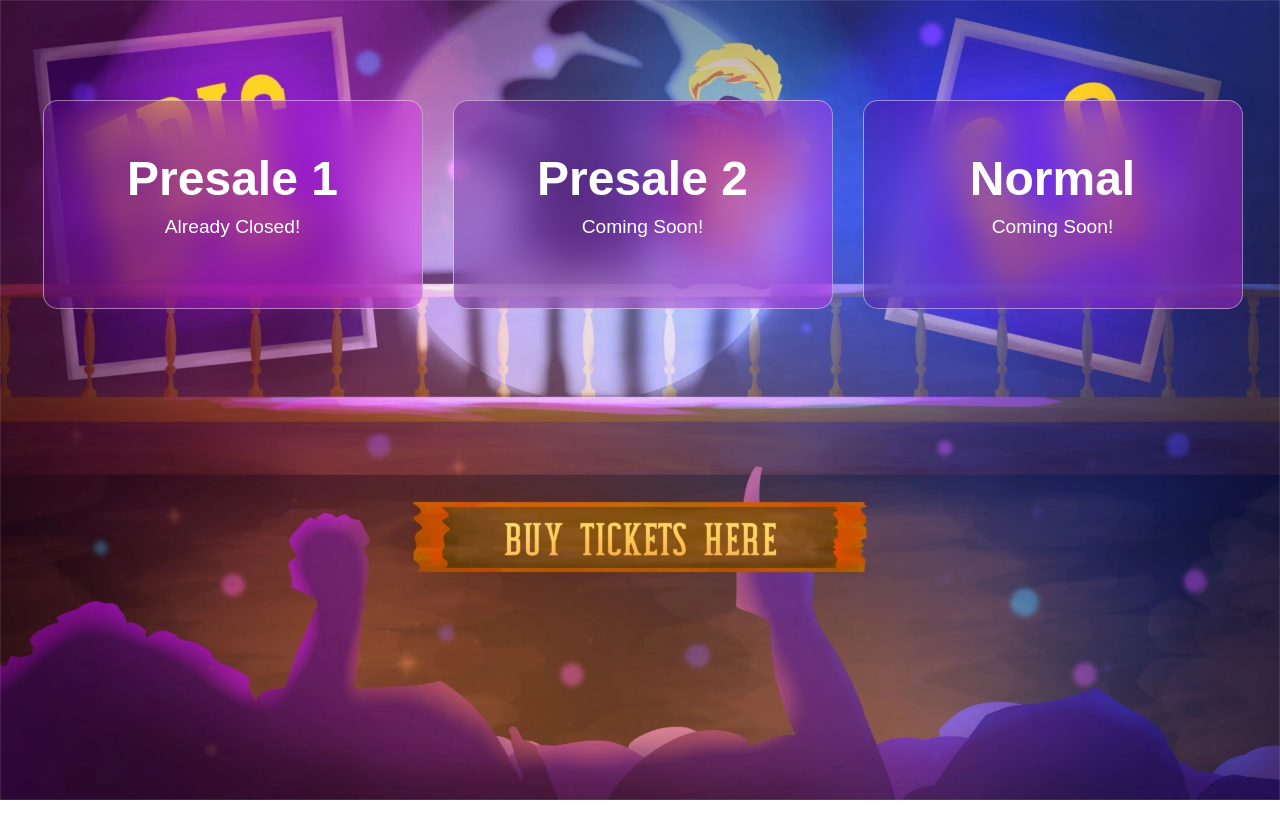
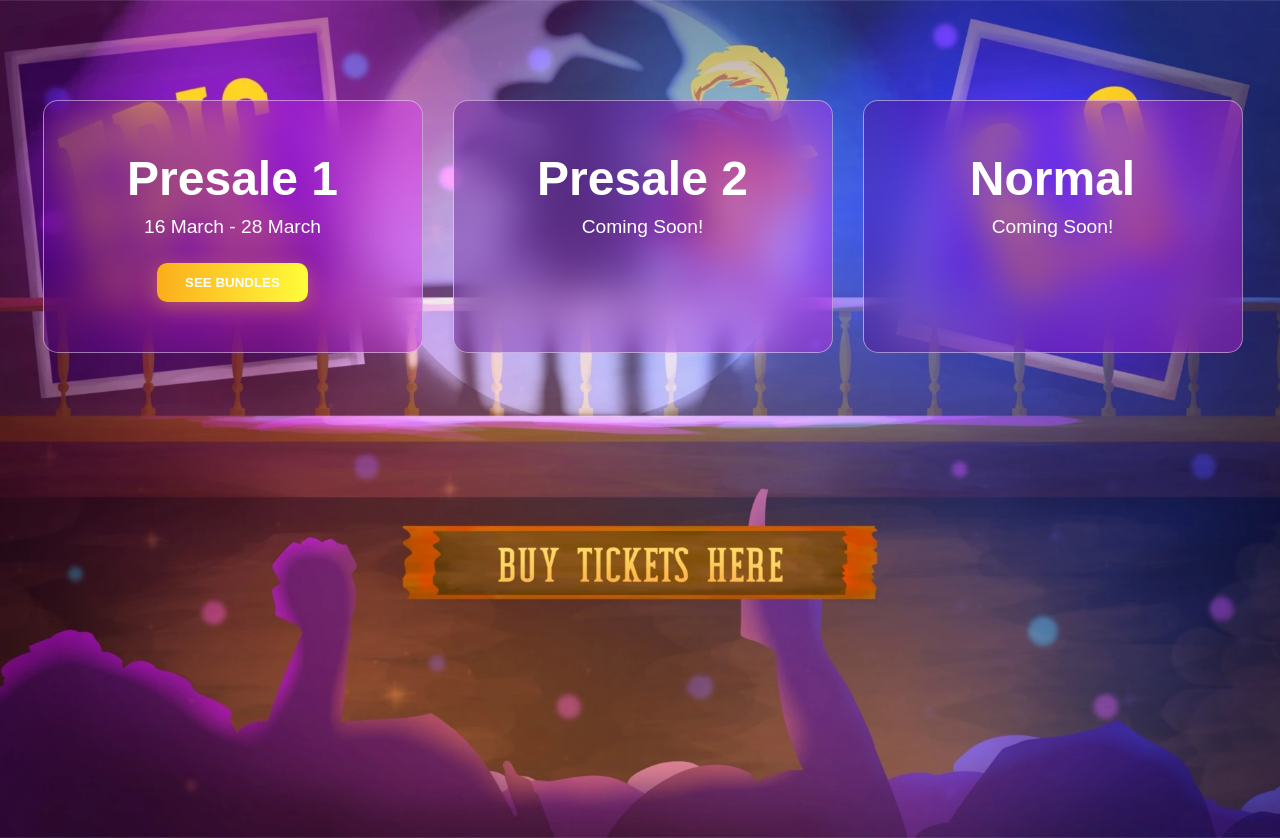
Before and after one commit to womiekom/epic6.0, a plain HTML site: page client/tickets/tickets.html in a window 1280 px wide. Before the commit the page ends 800 px from the top, so only its background shows below. Drawn offline with Linux system fonts and the light colour scheme; a web font is replaced by a local one.

Commit message:
Update tickets.html

```diff
--- a/client/tickets/tickets.html
+++ b/client/tickets/tickets.html
@@ -17,7 +17,8 @@
             <div class="ticket-grid">
                 <div class="ticket-card">
                     <h2>Presale 1</h2>
-                    <p class="date">Already Closed!</p>
+                    <p class="date">16 March - 28 March</p>
+                    <button class="ticket-btn">SEE BUNDLES</button>
                 </div>
                 <div class="ticket-card">
                     <h2>Presale 2</h2>
```
